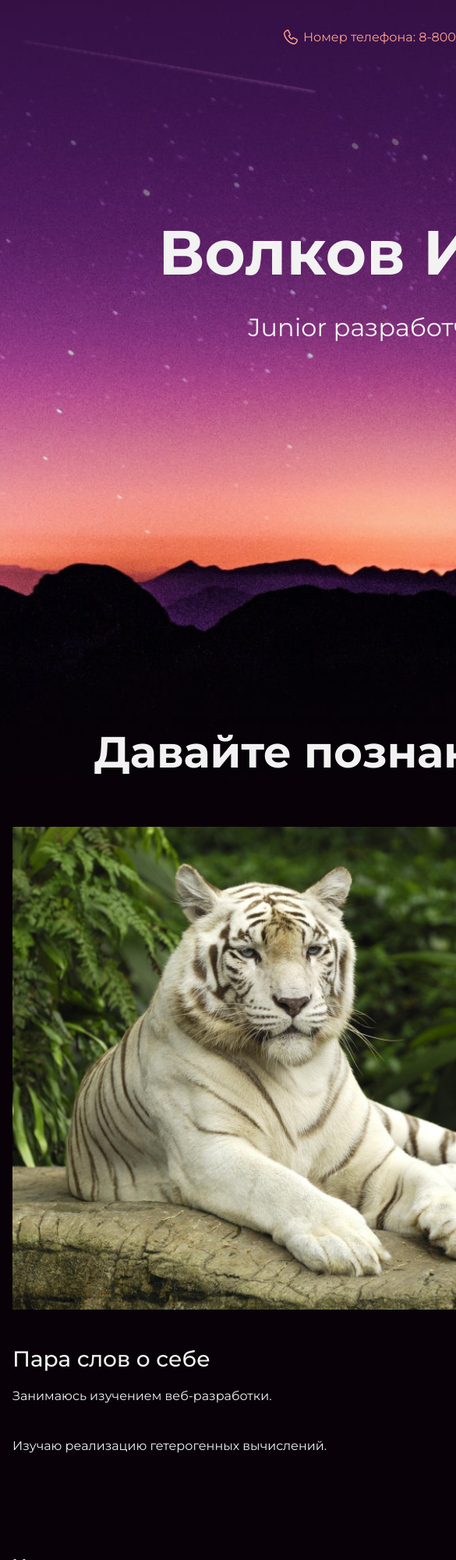
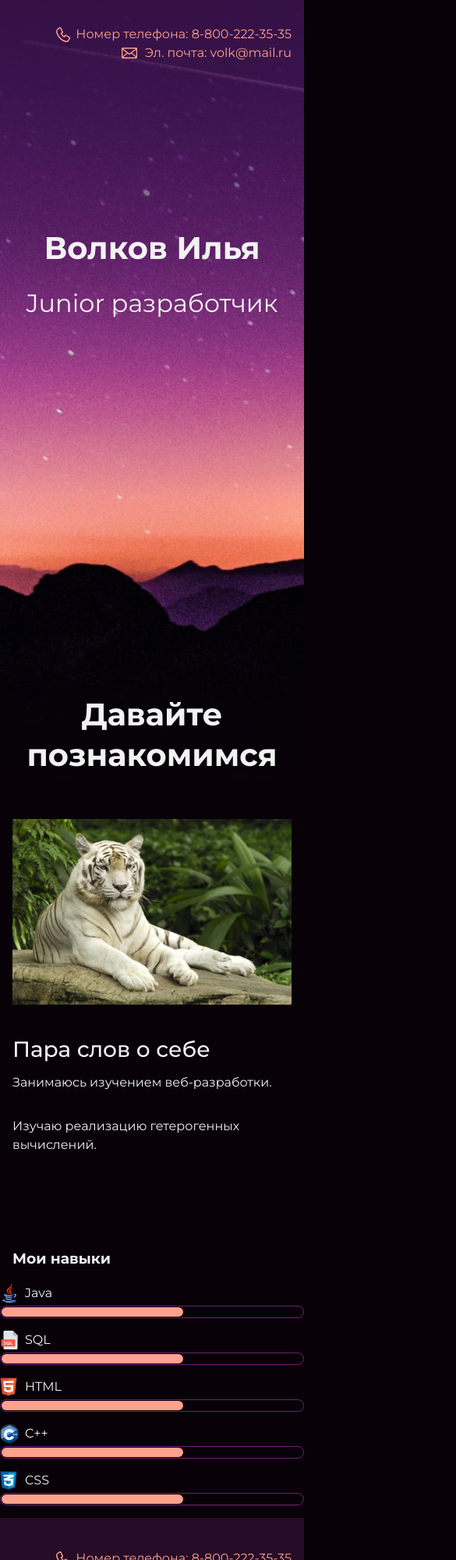
Before and after one commit to ilya0407/Internet_tehnologies_lab, a plain HTML site: page index.html in a window 390 px wide. Shown: the top 2000 px of the page at 78% size, 585 px wide, since content can reach past the window. Drawn offline with Linux system fonts and the light colour scheme.

Commit message:
corrected

```diff
--- a/script.js
+++ b/script.js
@@ -6,16 +6,19 @@ function input_skills(skills){
         const dt = document.createElement('dt');
         dt.textContent = item.name;
         dt.classList.add(item.css_class);
+
         const dd = document.createElement('dd');
         dd.classList.add('level');
+
         const div = document.createElement('div');
         div.style.width = item.level + '%';
         div.textContent = item.level;
         dd.appendChild(div);
+
         dl.append(dt);
         dl.append(dd);
     });
-    document.getElementById('skills').append(dl);
+    document.querySelector('.skills').append(dl);
 }
 
 fetch('db/skills.json')
--- a/style.css
+++ b/style.css
@@ -1,16 +1,19 @@
-@media screen and (max-width: 768px) {}
-
 body {
   margin: 0;
-  min-width: 960px;
+  min-width: 320px;
   font-family: "Montserrat", "Helvetica", "Arial", sans-serif;
   font-size: 16px;
-  line-height: 32px;
+  line-height: 1.5;
   color: #f2f2f2;
   background-color: #080208;
   background-image: url("img/hero-bg.jpg");
   background-repeat: no-repeat;
   background-position: top center;
+}
+
+img{
+  max-width: 100%;
+  height: auto;
 }
 
 .container {
@@ -24,6 +27,10 @@ body {
   padding: 32px 0 32px;
 }
 
+.page-header a + a {
+  margin-left: 56px;
+}
+
 .page-header .container,
 .page-footer .container {
   max-width: 1408px;
@@ -31,6 +38,7 @@ body {
 }
 
 .page-header a {
+  display: inline-block;
   margin-left: 56px;
   color: #fea18d;
   text-decoration: none;
@@ -60,13 +68,13 @@ body {
 .heading {
   margin: 0 0 24px;
   font-size: 80px;
-  line-height: 96px;
+  line-height: 1.3;
 }
 
 .hero-image p {
   margin: 0;
   font-size: 32px;
-  line-height: 48px;
+  line-height: 1.3;
 }
 
 .intro {
@@ -76,7 +84,7 @@ body {
 .subheading {
   margin: 0 0 56px;
   font-size: 56px;
-  line-height: 80px;
+  line-height: 1.3;
   text-align: center;
 }
 
@@ -90,7 +98,7 @@ body {
 .slills h3 {
   margin: 0 0 12px;
   font-size: 28px;
-  line-height: 40px;
+  line-height: 1.3;
   font-weight: 500;
 }
 
@@ -111,22 +119,27 @@ body {
 
 .skill-html {
   background-image: url("img/icon-html.svg");
+  background-size: auto;
 }
 
 .skill-css {
   background-image: url("img/icon-css.svg");
+  background-size: auto;
 }
 
 .skill-java{
   background-image: url("img/java.svg");
+  background-size: auto;
 }
 
 .skill-sql{
   background-image: url("img/sql.svg");
+  background-size: auto;
 }
 
 .skill-cpp{
   background-image: url("img/c.svg");
+  background-size: auto;
 }
 
 .level {
@@ -186,11 +199,16 @@ body {
 }
 
 .page-footer a {
+  display: inline-block;
   margin-left: 56px;
   color: #fea18d;
   text-decoration: none;
   background-repeat: no-repeat;
   background-position: left;
+}
+
+.page-footer a + a {
+  margin-left: 56px;
 }
 
 .footer-email {
@@ -202,3 +220,26 @@ body {
   padding-left: 25px;
   background-image: url("img/icon-phone.svg");
 }
+
+@media screen and (max-width: 768px) {
+  .heading{
+    font-size: 60px;
+  }
+  .subheading {
+    font-size: 50px;
+  }
+}
+
+@media screen and (max-width: 570px) {
+  .heading,
+  .subheading{
+    font-size: 40px;
+  }
+}
+
+@media screen and (max-width: 360px) {
+  .heading,
+  .subheading{
+    font-size: 30px;
+  }
+}
```
